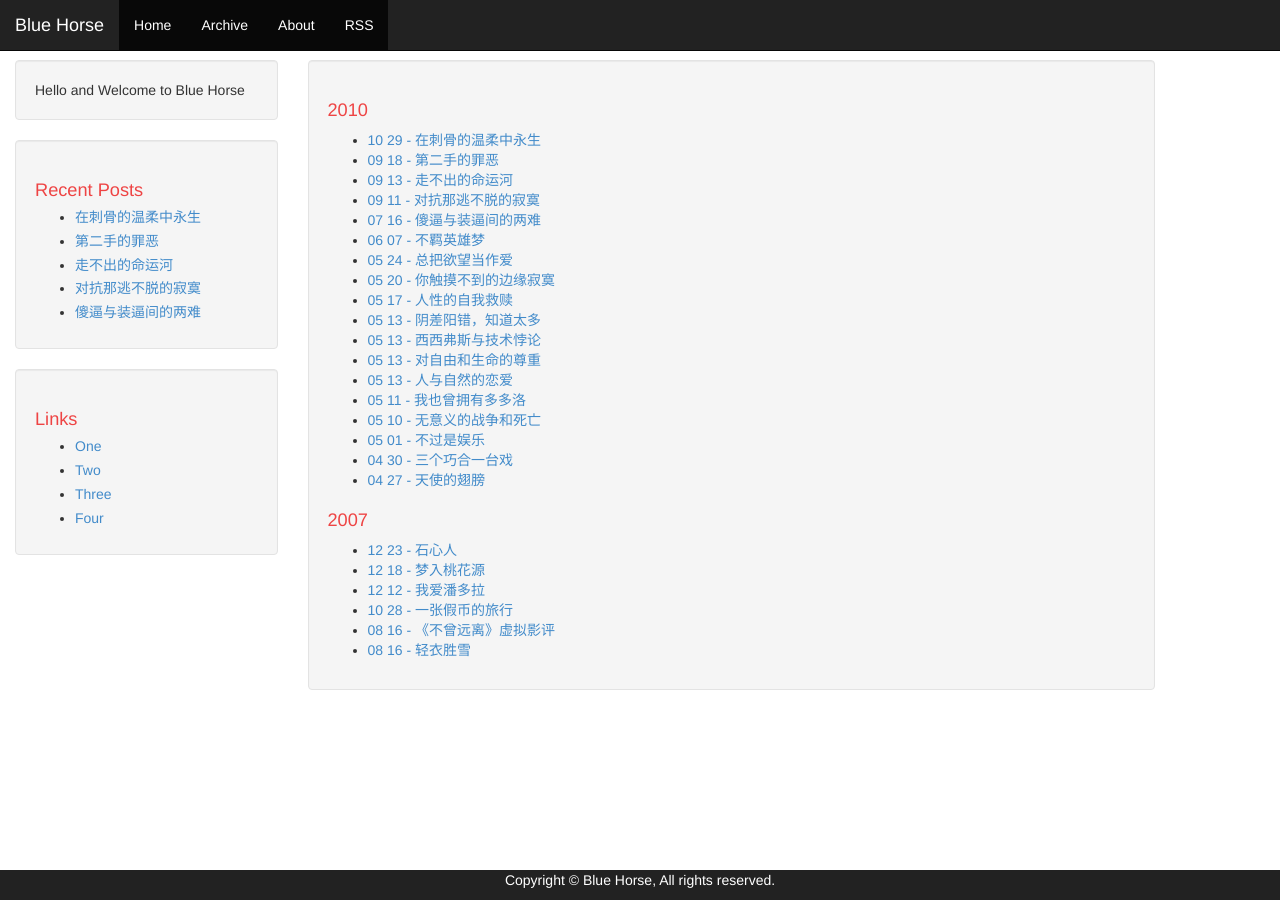
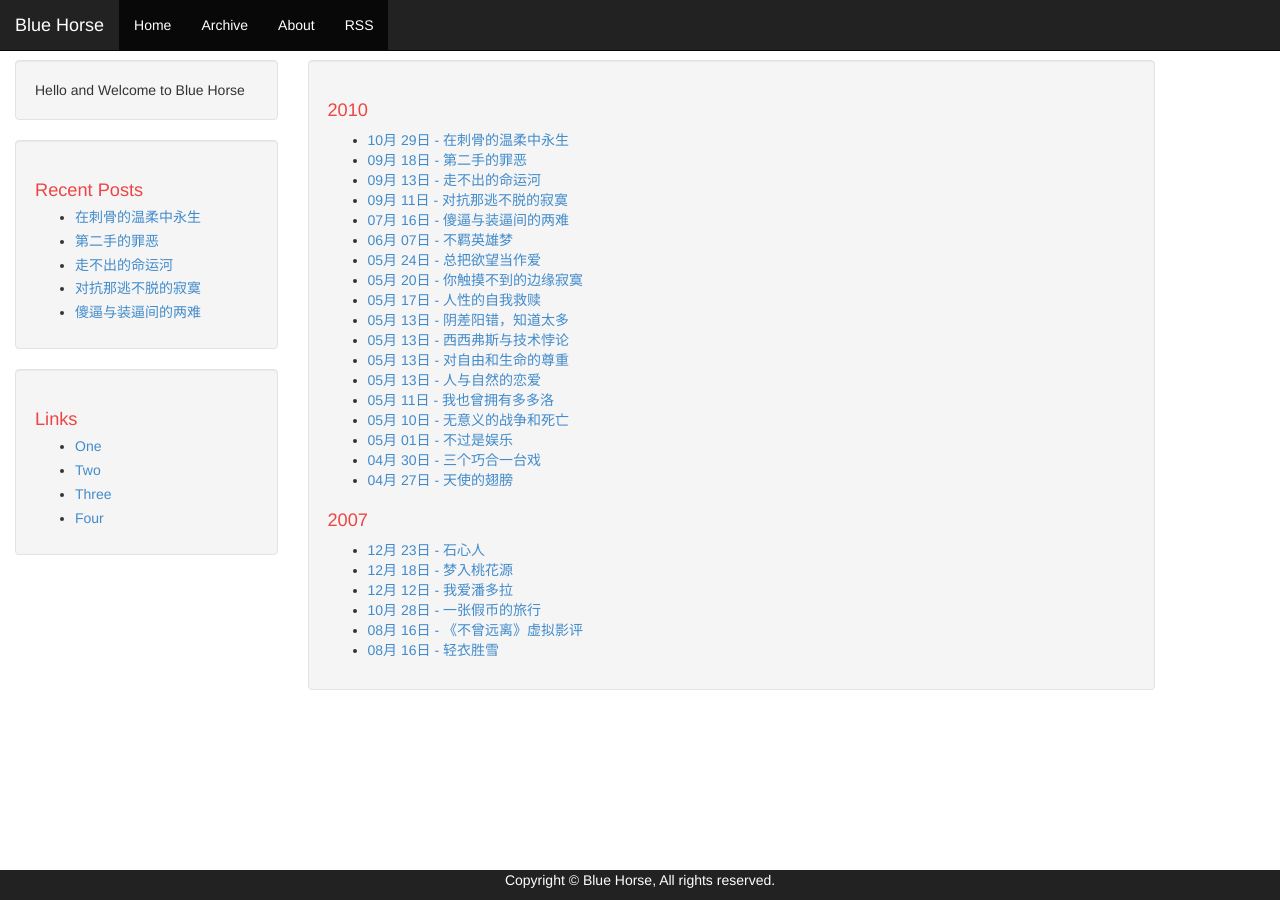
Before and after one commit to foous/blog, a Jekyll site: the page built from archive.html, in a window 1280 px wide. Built offline with Jekyll 4.4.1, drawn with Linux system fonts in a browser that asks for light colours; Markdown is read by kramdown in place of the engine named in the settings.

Commit message:
Update archive.html

```diff
--- a/archive.html
+++ b/archive.html
@@ -16,7 +16,7 @@ layout: default
             <ul>
         {% endif %}
     {% endunless %}
-    <li><a href="{{ site.baseurl}}{{ post.url }}">{{ post.date | date: "%m %d" }} - {{ post.title }}</a></li>
+    <li><a href="{{ site.baseurl}}{{ post.url }}">{{ post.date | date: "%m月 %d日" }} - {{ post.title }}</a></li>
 {% endfor %}
 </ul>
 </div>
```
